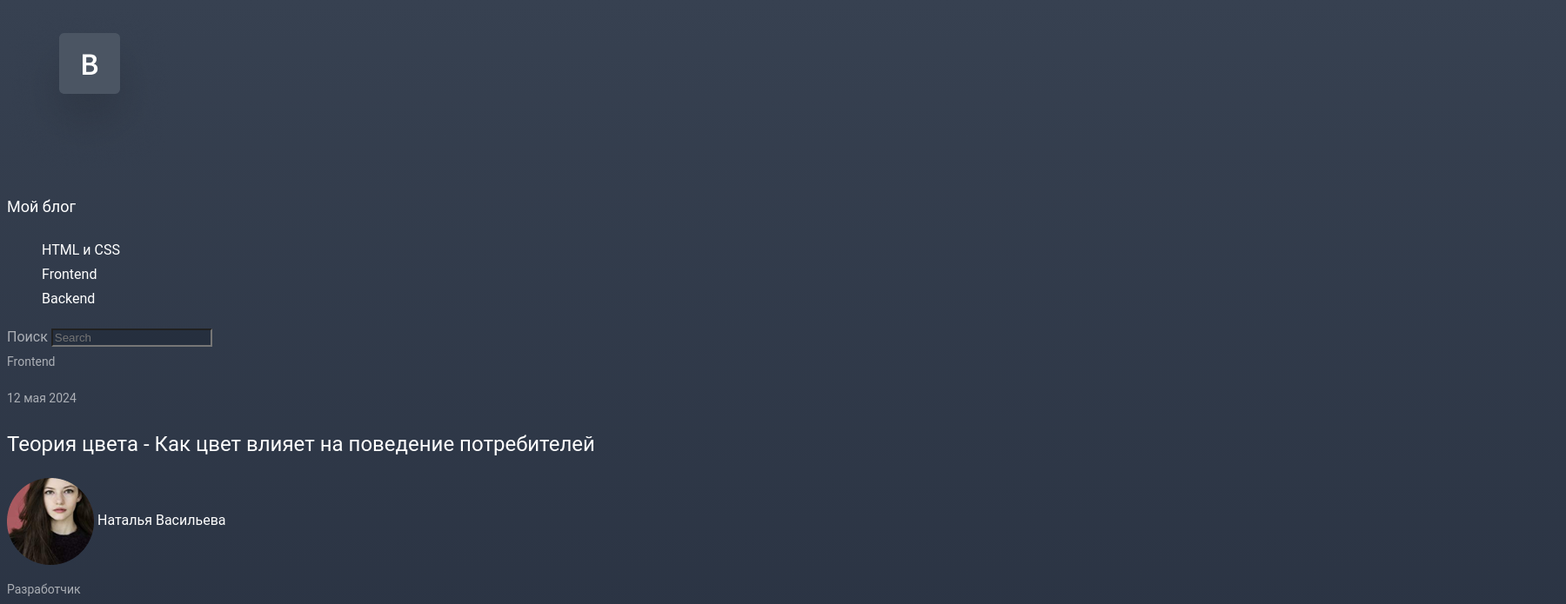
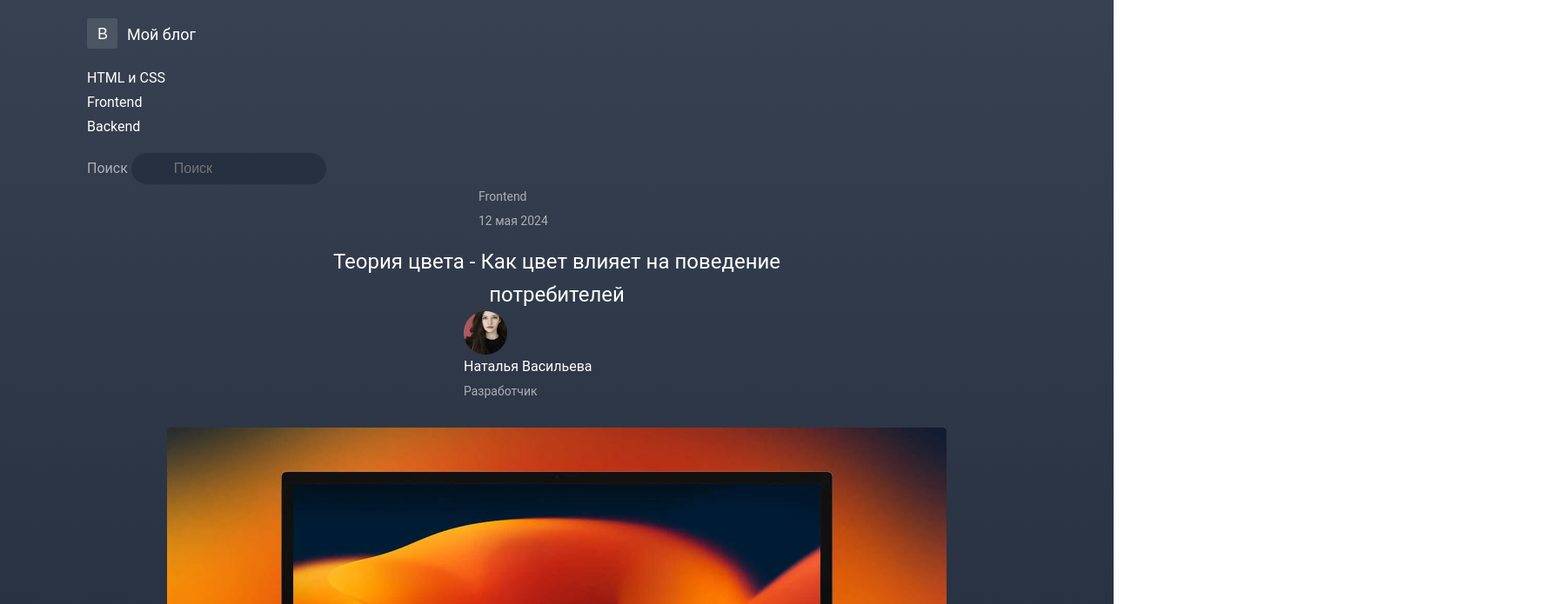
Before and after one commit to KalyghniiA/testlar1, a website built with webpack: page 1-blog/index.html in a window 1280 px wide. Shown: the top 695 px of the page at 87% size, 1800 px wide, since content can reach past the window. Built offline with nearby package versions, Linux system fonts and the light colour scheme.

Commit message:
create style fonts for blog

```diff
--- a/1-blog/css/style.css
+++ b/1-blog/css/style.css
@@ -252,11 +252,48 @@ body {
   background: linear-gradient(#374151, #111827);
   font-weight: 400;
   font-family: "Roboto", sans-serif;
+  box-sizing: border-box;
 }
 
 a {
   text-decoration: none;
   color: inherit;
+}
+
+header {
+  width: 1080px;
+  margin: 0 auto;
+}
+
+.logo {
+  position: relative;
+}
+
+.logo h1 {
+  padding-left: 46px;
+}
+
+.logo h1::before {
+  content: "";
+  box-sizing: border-box;
+  width: 35px;
+  height: 35px;
+  position: absolute;
+  background-color: #4B5563;
+  border-radius: 3px;
+  left: 0;
+  display: block;
+  line-height: 100%;
+}
+
+.logo h1::after {
+  content: "B";
+  font-weight: 400;
+  font-size: 18px;
+  font-family: "Source Sans Pro", sans-serif;
+  position: absolute;
+  left: 12px;
+  top: 4px;
 }
 
 .logo a {
@@ -266,30 +303,86 @@ a {
 
 .menu {
   list-style: none;
+  padding-left: 0;
 }
 
 .search input {
   background-color: rgba(31, 41, 55, 0.6);
+  padding: 9px;
+  padding-left: 49px;
+  width: 224px;
+  border-radius: 100px;
+  border-width: 0;
+  color: white;
+  font-size: 16px;
 }
 
 .search label {
   color: rgba(255, 255, 255, 0.6);
 }
 
+main {
+  margin: 0 auto;
+  width: 1080px;
+}
+
 .theme {
   color: rgba(255, 255, 255, 0.6);
   font-size: 14px;
+  width: 180px;
+  margin: 0 auto;
+  margin-bottom: 14px;
+}
+
+.theme p {
+  margin: 0;
 }
 
 .blog-article__header {
   font-size: 24px;
   font-weight: 400;
   line-height: 38px;
+  width: 526px;
+  text-align: center;
+  margin: 0 auto;
+}
+
+.blog-article__author {
+  margin: 0 auto 28px;
+  width: 214px;
+
+}
+
+.blog-article__author img {
+  width: 50px;
+  height: 50px;
+  margin-right: 16px;
 }
 
 .blog-article__author p{
   font-size: 14px;
   color: rgba(255, 255, 255, 0.6);
+  margin: 0;
+}
+
+.blog-article__image {
+  width: 896px;
+  height: 594px;
+  display: block;
+  margin: 0 auto 69px;
+}
+
+.blog-article__content {
+  width: 708px;
+  margin: 0 auto 110px;
+}
+
+.blog-article__content p {
+  margin-bottom: 35px;
+}
+
+.blog-article__content p span {
+  text-decoration: underline white;
 }
 
 .blog-article__content p:first-child {
@@ -299,4 +392,12 @@ a {
 
 .footer {
   color: rgba(255, 255, 255, 0.6);
+  width: 1080px;
+  margin: 0 auto;
 }
+
+.footer p {
+  width: max-content;
+  margin: 0 auto 77px;
+
+}
--- a/1-blog/index.html
+++ b/1-blog/index.html
@@ -23,9 +23,9 @@
 
 <body>
   <header>
-    <div>
-      <img src="/1-blog/img/logo.png" alt="Logo">
-      <h1 class="logo"><a href="/">Мой блог</a></h1>
+    <div class="logo">
+
+      <h1 class="logo_header"><a href="/">Мой блог</a></h1>
     </div>
     <nav>
       <ul class="menu">
@@ -36,7 +36,7 @@
     </nav>
     <form class="search">
       <label for="search">Поиск</label>
-      <input id="search" type="search" placeholder="Search">
+      <input id="search" type="search" placeholder="Поиск">
       <button type="submit" hidden="hidden"></button>
     </form>
   </header>
@@ -49,14 +49,16 @@
       <h2 class="blog-article__header">Теория цвета - Как цвет влияет на поведение потребителей</h2>
       <aside class="blog-article__author">
         <img src="/1-blog/img/author.png" alt="author photo">
-        <a href="#" rel="author">Наталья Васильева</a>
-        <p>Разработчик</p>
+        <div class="blog-article__author-info">
+          <a href="#" rel="author">Наталья Васильева</a>
+          <p>Разработчик</p>
+        </div>
       </aside>
-      <img src="/1-blog/img/banner.png" alt="banner">
+      <img src="/1-blog/img/banner.png" alt="banner" class="blog-article__image">
       <section class="blog-article__content">
         <p>Теория цвета — это особенности эмоционального восприятия человеком тех или иных цветовых решений. Цвета и различные их комбинации влияют на психику человека, а значит, во многом определяют его поведение. Маркетологи и веб-дизайнеры хорошо знают, что правильно подобранная цветовая гамма сайта помогает привлечь и удержать внимание пользователей, сформировать положительное отношение к продукту, подтолкнуть посетителей к совершению целевых действий, повысить конверсию.</p>
         <p>Универсального ответа на вопрос, как тот или иной цвет влияет на разных людей, нет. Эмоциональная и поведенческая реакция каждого человека зависит от личного опыта. Вместе с тем можно выделить определенные закономерности влияния цветов на поведение пользователей.</p>
-        <p>В исследовании «Влияние цвета на маркетинг» (Impact of color on marketing) говорится, что использование разных цветов может существенно влиять на настроение и поведение потребителей. Утверждается, что от 60 до 90% покупателей (в зависимости от категории продукта) дают положительную или отрицательную оценку товару, основываясь только на его цвете.</p>
+        <p>В исследовании «Влияние цвета на маркетинг» (<span>Impact of color on marketing</span>) говорится, что использование разных цветов может существенно влиять на настроение и поведение потребителей. Утверждается, что от 60 до 90% покупателей (в зависимости от категории продукта) дают положительную или отрицательную оценку товару, основываясь только на его цвете.</p>
       </section>
     </article>
   </main>
```
